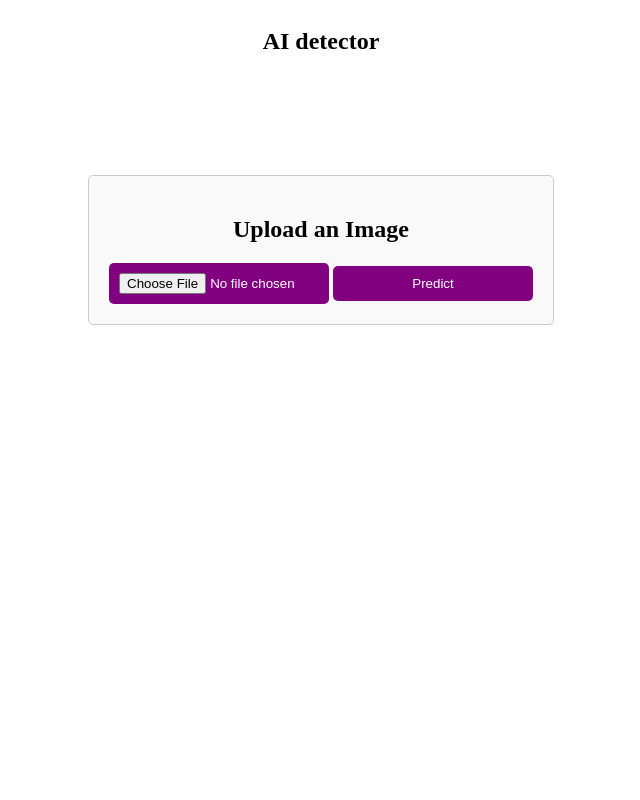
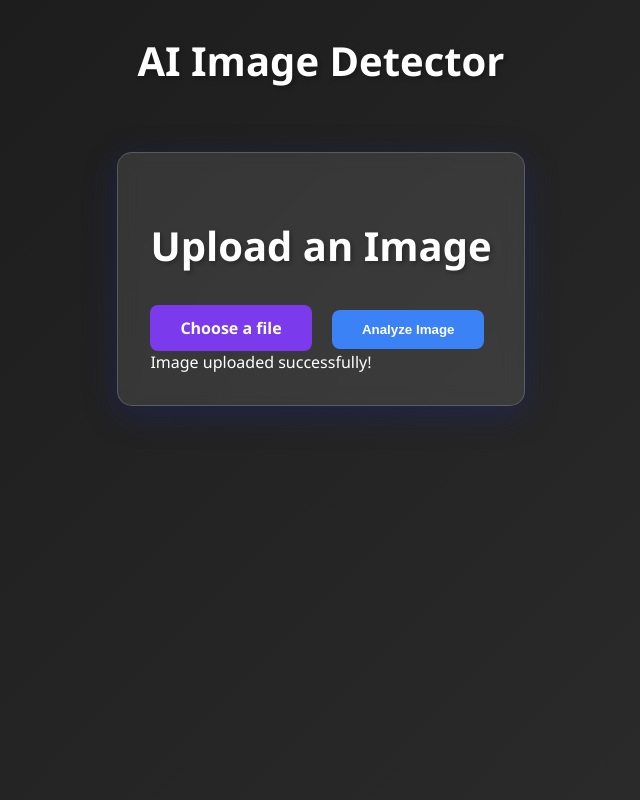
Before and after one commit to MukundVashisht2003/AI-Fake-Detection-, a Flask app: page / in a window 1280 px wide. Shown: the whole page, without its empty margins (319-959 px from the left). Run offline with Flask 3, Linux system fonts and the light colour scheme.

Commit message:
style changes and model change

```diff
--- a/Templates/index.html
+++ b/Templates/index.html
@@ -3,117 +3,47 @@
 <!DOCTYPE html>
 <html lang="en">
 <head>
-
     <meta charset="UTF-8">
-    <title>Upload Image</title>
-    <style>
-        body{
-            display: flex;
-            flex-direction: column;
-            justify-content: center;
-            align-items: center;
-            gap: 100px;
-            height: 100%;
-        }
-         .container {
-            max-width: 600px;
-            margin: auto;
-            text-align: center;
-            padding: 20px;
-            border: 1px solid #ccc;
-            border-radius: 5px;
-            background-color: #f9f9f9;
-        }
-        #drop_zone {
-            border: 2px dashed #aaa;
-            width: 100%;
-            height: 200px;
-            line-height: 200px;
-            color: #aaa;
-            font-size: 16px;
-            text-align: center;
-            cursor: pointer;
-            border-radius: 5px;
-            margin-bottom: 20px;
-        }
-        #drop_zone.hover {
-            border-color: #007bff;
-            color: #007bff;
-        }
-        #uploaded_image {
-            max-width: 100%;
-            display: none;
-        }
-        #file_input, #predict_button{
-            display: inline-block;
-            width: 200px;
-            padding: 10px;
-            border: none;
-            border-radius: 5px;
-            background-color: purple;
-            color: white;
-            cursor: pointer;
-            transition: all 0.3s ease-in-out; /* Animation effect */
-        }
-        #predict_button:hover {
-            /* Hover effect */
-            transform: scale(1.1); /* Scale up on hover */
-            background-color: #6a0dad; /* Darker shade of purple */
-        }
-        #reply {
-    margin-top: 20px;
-    display: flex;
-    flex-direction: column;
-    justify-content: center;
-    align-items: center;
-    width: 100%;
-    height: 50%;
-    padding: 20px;
-    border-radius: 5px;
-    background-color: #f0f0f0;
-    box-shadow: 0 2px 4px rgba(0, 0, 0, 0.1);
-}
-
-#reply h2 {
-    color: #333;
-    font-size: 24px;
-    margin-bottom: 10px;
-}
-
-#reply p {
-    font-size: 18px;
-    color: #666;
-    margin-bottom: 8px;
-}
-
-    </style>
+    <title>AI Image Detector</title>
+    <link rel="stylesheet" href="{{ url_for('static', filename='css/style.css') }}">
 </head>
 <body>
-    <h2>AI detector</h2>
-   <div class="container">
-    <h2>Upload an Image</h2>
-    <form action="/" method="post" enctype="multipart/form-data">
-        <input id="file_input" type="file" name="image" accept="image/*" required>
-        <button id="predict_button" type="submit">Predict</button>
-    </form>
-   </div>
+    <h2>AI Image Detector</h2>
+    <div class="container">
+        <h2>Upload an Image</h2>
+        <form action="/" method="post" enctype="multipart/form-data">
+            <input type="file" name="image" id="file_input" accept="image/*" required>
+            <label for="file_input">Choose a file</label>
+            <button id="predict_button" type="submit">Analyze Image</button>
+            <div id="uploadStatus" class="upload-status">Image uploaded successfully!</div>
+        </form>
+    </div>
 
     {% if prediction %}
     <div id="reply">
-        <h2>Prediction:</h2>
-        <p id="probability_real">Image Real probability: {{ "%.2f" % (prediction.probability_real * 100) }}%</p>
-        <p id="probability_fake">Probability AI-generated: {{ "%.2f" % (prediction.probability_fake * 100) }}%</p>
+        <h2>Analysis Results</h2>
+        <p id="probability_real">Real Image Probability: {{ "%.2f" % (prediction.probability_real * 100) }}%</p>
+        <p id="probability_fake">AI-Generated Probability: {{ "%.2f" % (prediction.probability_fake * 100) }}%</p>
     </div>
+    {% endif %}
 
-    {% endif %}
     <script>
         document.addEventListener('DOMContentLoaded', function() {
-            // Reset file input value to null on page load
-            document.getElementById('file_input').value = null;
+        const fileInput = document.getElementById('file_input');
+        const uploadStatus = document.getElementById('uploadStatus');
+
+        fileInput.addEventListener('change', function(e) {
+            if(e.target.files.length > 0) {
+                uploadStatus.style.display = 'block';
+                setTimeout(() => {
+                    uploadStatus.style.display = 'none';
+                }, 3000);
+            }
         });
 
+        fileInput.value = null;
+    });
     </script>
-
 </body>
 </html>
 
--- a/static/css/style.css
+++ b/static/css/style.css
@@ -1,118 +1,195 @@
-body{
-    background-color:black
-}
-.container {
-    max-width: 600px;
-    margin: auto;
-    text-align: center;
-    padding: 20px;
-    border: 1px solid #ccc;
-    border-radius: 5px;
-    background-color: #f9f9f9;
-}
-#drop_zone {
-    border: 2px dashed #aaa;
-    width: 100%;
-    height: 200px;
-    line-height: 200px;
-    color: #aaa;
-    font-size: 16px;
-    text-align: center;
-    cursor: pointer;
-    border-radius: 5px;
-    margin-bottom: 20px;
-}
-#drop_zone.hover {
-    border-color: #007bff;
-    color: #007bff;
-}
-#uploaded_image {
-    max-width: 100%;
-    display: none;
+body {
+    background: linear-gradient(135deg, #1a1a1a, #2d2d2d);
+    min-height: 100vh;
+    margin: 0;
+    display: flex;
+    flex-direction: column;
+    align-items: center;
+    font-family: 'Segoe UI', Tahoma, Geneva, Verdana, sans-serif;
+    color: #fff;
 }
 
+.container {
+    max-width: 800px;
+    margin: 2rem auto;
+    padding: 2rem;
+    background: rgba(255, 255, 255, 0.1);
+    backdrop-filter: blur(10px);
+    border-radius: 15px;
+    box-shadow: 0 8px 32px 0 rgba(31, 38, 135, 0.37);
+    border: 1px solid rgba(255, 255, 255, 0.18);
+}
 
+h2 {
+    color: #fff;
+    text-align: center;
+    font-size: 2.5rem;
+    margin-bottom: 2rem;
+    text-shadow: 2px 2px 4px rgba(0, 0, 0, 0.3);
+}
 
+#file_input {
+    width: 0.1px;
+    height: 0.1px;
+    opacity: 0;
+    overflow: hidden;
+    position: absolute;
+    z-index: -1;
+}
 
+#file_input + label {
+    display: inline-block;
+    padding: 12px 30px;
+    background: #7c3aed;
+    color: white;
+    border-radius: 8px;
+    cursor: pointer;
+    font-weight: 600;
+    transition: all 0.3s ease;
+    margin-right: 1rem;
+}
 
-/* changws */
+#file_input + label:hover {
+    background: #6d28d9;
+    transform: translateY(-2px);
+}
 
-<style>
-body{
-    display: flex;
-    flex-direction: column;
-    justify-content: center;
-    align-items: center;
-    gap: 100px;
-    height: 100%;
+#predict_button {
+    padding: 12px 30px;
+    background: #3b82f6;
+    color: white;
+    border: none;
+    border-radius: 8px;
+    cursor: pointer;
+    font-weight: 600;
+    transition: all 0.3s ease;
 }
- .container {
-    max-width: 600px;
-    margin: auto;
+
+#predict_button:hover {
+    background: #2563eb;
+    transform: translateY(-2px);
+}
+
+#reply {
+    margin-top: 2rem;
+    padding: 2rem;
+    background: rgba(255, 255, 255, 0.1);
+    backdrop-filter: blur(10px);
+    border-radius: 15px;
+    box-shadow: 0 8px 32px 0 rgba(31, 38, 135, 0.37);
+    border: 1px solid rgba(255, 255, 255, 0.18);
     text-align: center;
-    padding: 20px;
-    border: 1px solid #ccc;
-    border-radius: 5px;
-    background-color: #f9f9f9;
-}
-#drop_zone {
-    border: 2px dashed #aaa;
-    width: 100%;
-    height: 200px;
-    line-height: 200px;
-    color: #aaa;
-    font-size: 16px;
-    text-align: center;
-    cursor: pointer;
-    border-radius: 5px;
-    margin-bottom: 20px;
-}
-#drop_zone.hover {
-    border-color: #007bff;
-    color: #007bff;
-}
-#uploaded_image {
-    max-width: 100%;
-    display: none;
-}
-#file_input, #predict_button{
-    display: inline-block;
-    width: 200px;
-    padding: 10px;
-    border: none;
-    border-radius: 5px;
-    background-color: purple;
-    color: white;
-    cursor: pointer;
-    transition: all 0.3s ease-in-out; /* Animation effect */
-}
-#predict_button:hover {
-    /* Hover effect */
-    transform: scale(1.1); /* Scale up on hover */
-    background-color: #6a0dad; /* Darker shade of purple */
-}
-#reply {
-margin-top: 20px;
-display: flex;
-flex-direction: column;
-justify-content: center;
-align-items: center;
-width: 100%;
-height: 50%;
-padding: 20px;
-border-radius: 5px;
-background-color: #f0f0f0;
-box-shadow: 0 2px 4px rgba(0, 0, 0, 0.1);
 }
 
 #reply h2 {
-color: #333;
-font-size: 24px;
-margin-bottom: 10px;
+    color: #fff;
+    font-size: 1.8rem;
+    margin-bottom: 1.5rem;
 }
 
 #reply p {
-font-size: 18px;
-color: #666;
-margin-bottom: 8px;
+    font-size: 1.2rem;
+    color: #e5e7eb;
+    margin: 1rem 0;
+    padding: 1rem;
+    background: rgba(0, 0, 0, 0.2);
+    border-radius: 8px;
 }
+
+body {
+    background: linear-gradient(135deg, #1a1a1a, #2d2d2d);
+    min-height: 100vh;
+    margin: 0;
+    display: flex;
+    flex-direction: column;
+    align-items: center;
+    font-family: 'Segoe UI', Tahoma, Geneva, Verdana, sans-serif;
+    color: #fff;
+}
+
+.container {
+    max-width: 800px;
+    margin: 2rem auto;
+    padding: 2rem;
+    background: rgba(255, 255, 255, 0.1);
+    backdrop-filter: blur(10px);
+    border-radius: 15px;
+    box-shadow: 0 8px 32px 0 rgba(31, 38, 135, 0.37);
+    border: 1px solid rgba(255, 255, 255, 0.18);
+}
+
+h2 {
+    color: #fff;
+    text-align: center;
+    font-size: 2.5rem;
+    margin-bottom: 2rem;
+    text-shadow: 2px 2px 4px rgba(0, 0, 0, 0.3);
+}
+
+#file_input {
+    width: 0.1px;
+    height: 0.1px;
+    opacity: 0;
+    overflow: hidden;
+    position: absolute;
+    z-index: -1;
+}
+
+#file_input + label {
+    display: inline-block;
+    padding: 12px 30px;
+    background: #7c3aed;
+    color: white;
+    border-radius: 8px;
+    cursor: pointer;
+    font-weight: 600;
+    transition: all 0.3s ease;
+    margin-right: 1rem;
+}
+
+#file_input + label:hover {
+    background: #6d28d9;
+    transform: translateY(-2px);
+}
+
+#predict_button {
+    padding: 12px 30px;
+    background: #3b82f6;
+    color: white;
+    border: none;
+    border-radius: 8px;
+    cursor: pointer;
+    font-weight: 600;
+    transition: all 0.3s ease;
+}
+
+#predict_button:hover {
+    background: #2563eb;
+    transform: translateY(-2px);
+}
+
+#reply {
+    margin-top: 2rem;
+    padding: 2rem;
+    background: rgba(255, 255, 255, 0.1);
+    backdrop-filter: blur(10px);
+    border-radius: 15px;
+    box-shadow: 0 8px 32px 0 rgba(31, 38, 135, 0.37);
+    border: 1px solid rgba(255, 255, 255, 0.18);
+    text-align: center;
+}
+
+#reply h2 {
+    color: #fff;
+    font-size: 1.8rem;
+    margin-bottom: 1.5rem;
+}
+
+#reply p {
+    font-size: 1.2rem;
+    color: #e5e7eb;
+    margin: 1rem 0;
+    padding: 1rem;
+    background: rgba(0, 0, 0, 0.2);
+    border-radius: 8px;
+}
```
Also changed, not shown: 1 other file.
